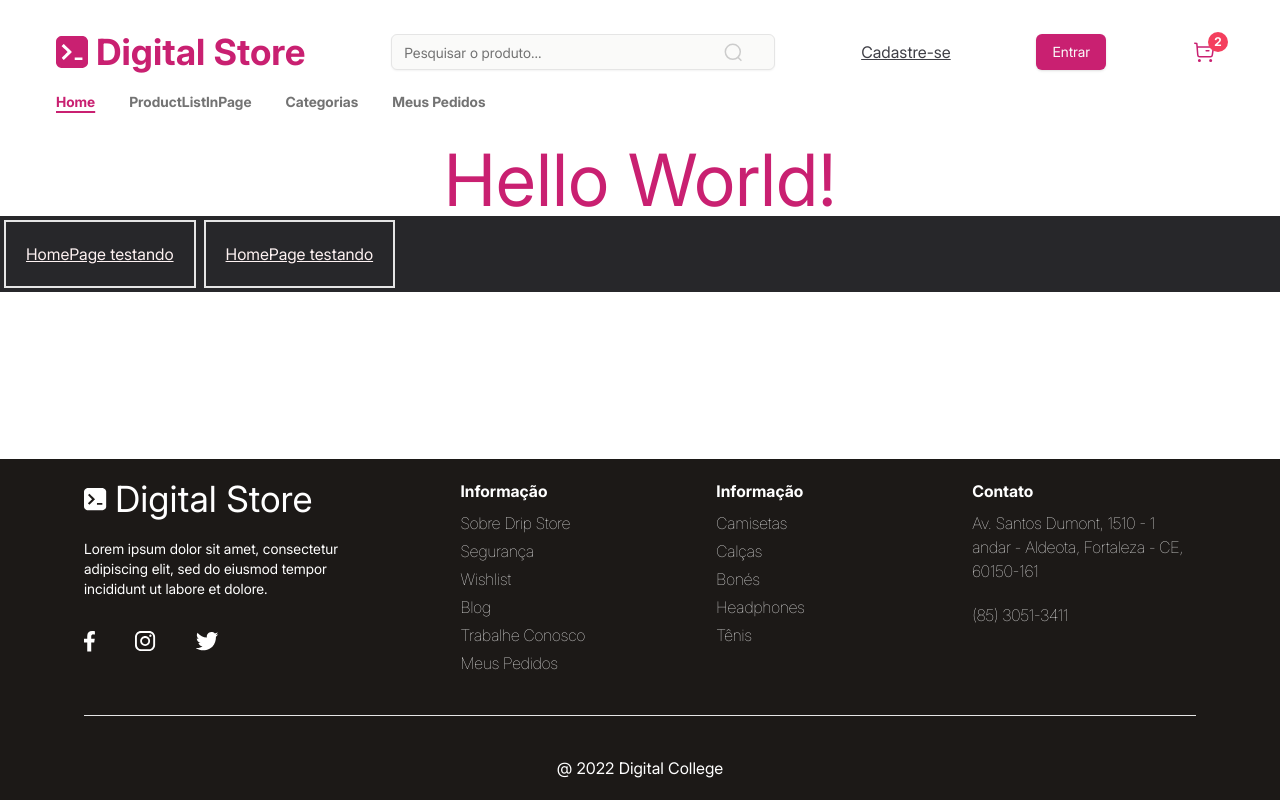
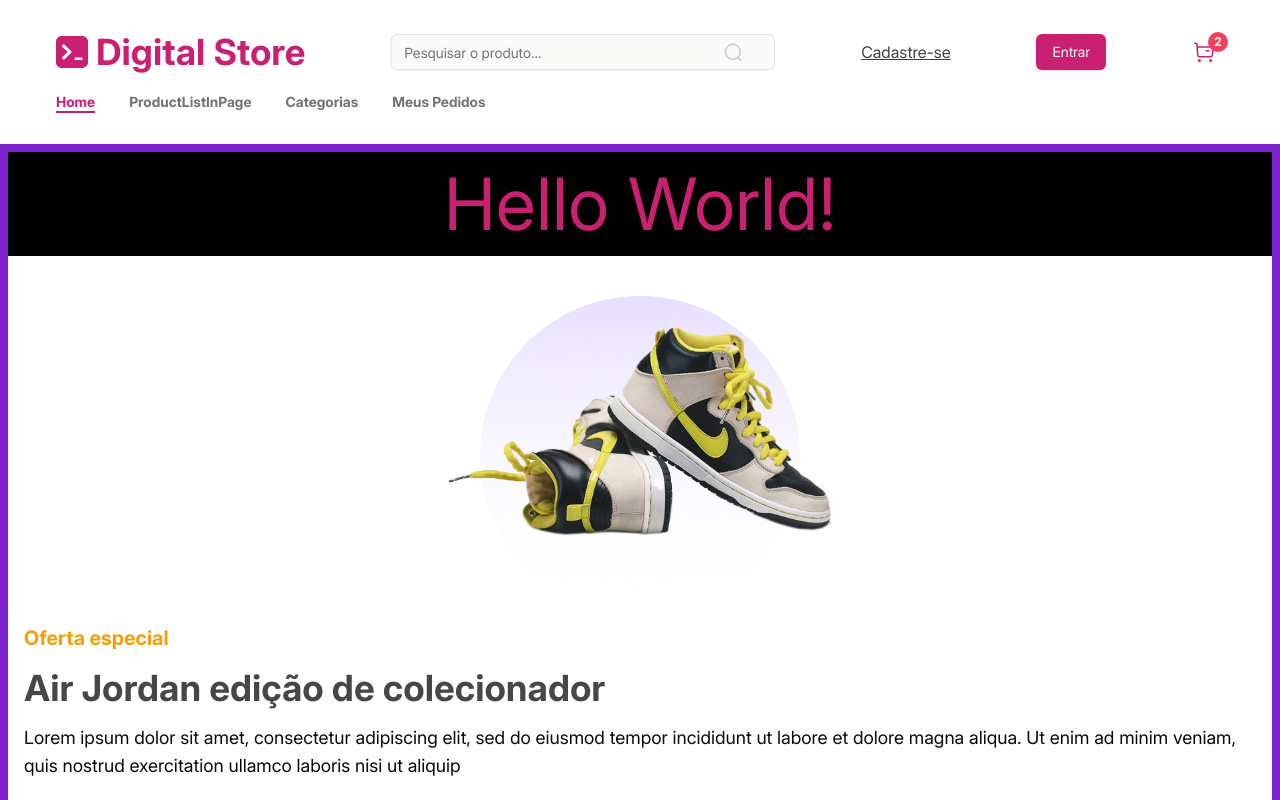
Before and after one commit to cauaosp/projeto-front-geracaotech, a React (Vite) app in the folder digital-store-project/: page / in a window 1280 px wide. Shown: the top 800 px of the page. Built offline with nearby package versions, Linux system fonts and the light colour scheme.

Commit message:
feat: add offer section

```diff
--- a/digital-store-project/src/Layout.jsx
+++ b/digital-store-project/src/Layout.jsx
@@ -5,10 +5,10 @@
 
 const Layout = ({ children }) => {
   return (
-    <SidebarProvider className="flex-col h-screen">
+    <SidebarProvider className="flex flex-col h-screen">
       <AppSidebar />
       <Header />
-      <main className="flex-1">{children}</main>
+      <main>{children}</main>
       <Footer />
     </SidebarProvider>
   );
--- a/digital-store-project/src/components/Header/index.jsx
+++ b/digital-store-project/src/components/Header/index.jsx
@@ -8,7 +8,7 @@
 
 const Header = ({ className }) => {
   return (
-    <div className={cn("max-md:sticky max-md:top-0", className)}>
+    <div className={cn("max-md:sticky max-md:top-0 z-50", className)}>
       <div className="hidden md:block items-center py-8 px-14">
         <div className="flex justify-between items-center mb-5">
           <Logo />
--- a/digital-store-project/src/components/Section/index.jsx
+++ b/digital-store-project/src/components/Section/index.jsx
@@ -0,0 +1,39 @@
+import { cn } from "@/lib/utils";
+import { Button } from "../ui/button";
+
+const Section = ({
+  title,
+  titleAlign = "left",
+  link,
+  image,
+  children,
+  ...props
+}) => {
+  return (
+    <section className={cn("px-4 flex flex-col", props.className)}>
+      {image}
+      <div>
+        <div
+          className={`flex flex-col gap-4 justify-between text-4xl text-dark-gray-2 mb-4 font-semibold ${
+            titleAlign === "center" && "items-center text-center gap-2"
+          }`}
+        >
+          {title}
+        </div>
+        <div>{children}</div>
+        {link && (
+          <Button className="w-60 p-6 rounded-xl">
+            <a
+              href={link.href}
+              className="text-lg text-white hover:underline"
+            >
+              {link.text}
+            </a>
+          </Button>
+        )}
+      </div>
+    </section>
+  );
+};
+
+export default Section;
--- a/digital-store-project/src/pages/HomePage/index.jsx
+++ b/digital-store-project/src/pages/HomePage/index.jsx
@@ -1,15 +1,40 @@
+import Section from "@/components/Section";
+
 const HomePage = () => {
   return (
-    <div>
-      <h1 className="text-center text-primary text-7xl">Hello World!</h1>
-      <div className="flex bg-zinc-800	">
-        <h1 className="underline text-red-50 border-2 p-5 m-1">
-          HomePage testando
-        </h1>
-        <h1 className="underline text-red-50 border-2 p-5 m-1">
-          HomePage testando
-        </h1>
-      </div>
+    <div className="w-full border-8 border-purple-700">
+      <div className="text-center text-primary text-7xl bg-black p-4">Hello World!</div>
+      <Section
+        title={
+          <>
+            <div className="text-amber-500 text-xl">Oferta especial</div>
+            <div>Air Jordan edição de colecionador</div>
+          </>
+        }
+        link={{ text: "Ver oferta", href: "/productlist" }}
+        image={
+          <div className="relative h-64 mb-20">
+            <img
+              src="eclipse-roxa.png"
+              alt="fundo da imagem do sapato"
+              className="absolute inset-0 m-auto z-10 w-80 mt-2"
+            />
+            <img
+              src="air-jordan.png"
+              alt="sapato em promocao"
+              className="absolute inset-0 m-auto z-20 w-96 -mb-1"
+            />
+          </div>
+        }
+        className="py-8"
+      >
+        <div className="text-lg mb-8">
+          Lorem ipsum dolor sit amet, consectetur adipiscing elit, sed do
+          eiusmod tempor incididunt ut labore et dolore magna aliqua. Ut enim ad
+          minim veniam, quis nostrud exercitation ullamco laboris nisi ut
+          aliquip
+        </div>
+      </Section>
     </div>
   );
 };
```
Also changed, not shown: digital-store-project/public/air-jordan.png (added), digital-store-project/public/eclipse-roxa.png (added).
